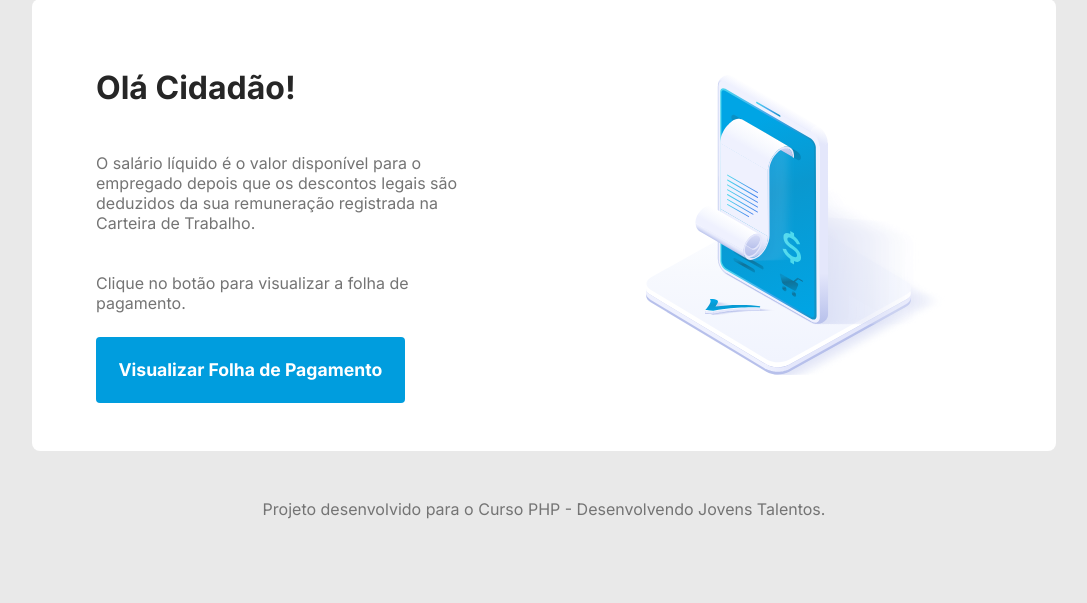
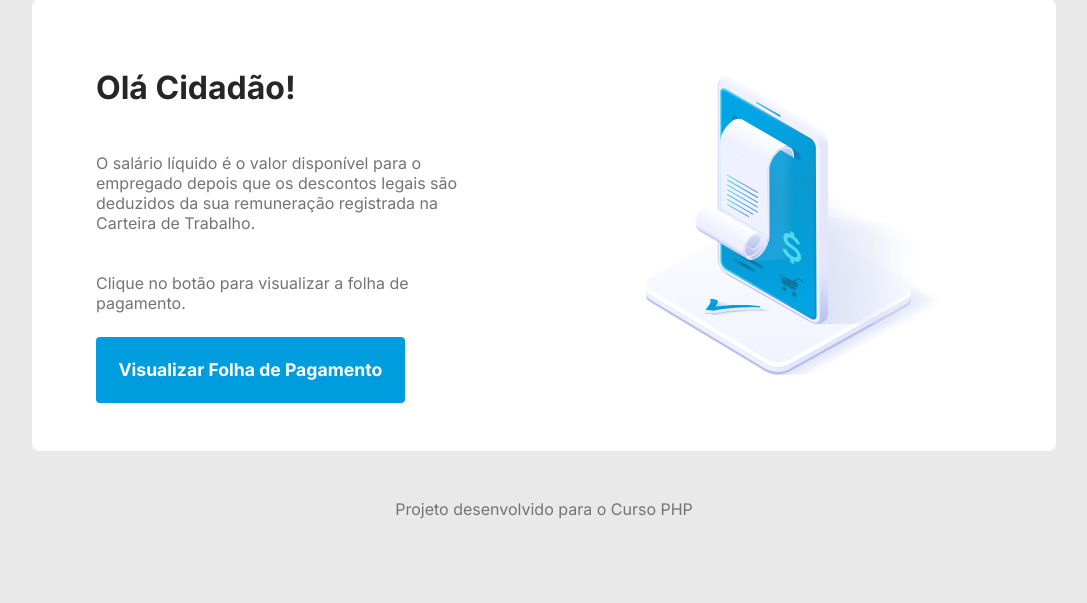
Before and after one commit to livramatheus/projeto-curso-php, a PHP site: page / in a window 1280 px wide. Shown: the part 158-761 px from the top of the page, without its empty margins (96-1183 px from the left). Run offline with PHP 8.4, Linux system fonts and the light colour scheme.

Commit message:
Footer atualizado

```diff
--- a/src/Componentes/Footer.php
+++ b/src/Componentes/Footer.php
@@ -8,7 +8,7 @@ class Footer {
         ob_start();
 
         echo '<footer>';
-        echo '    <span>Projeto desenvolvido para o Curso PHP - Desenvolvendo Jovens Talentos.</span>';
+        echo '    <span>Projeto desenvolvido para o Curso PHP</span>';
         echo '</footer>';
 
         $content = ob_get_contents();
```
